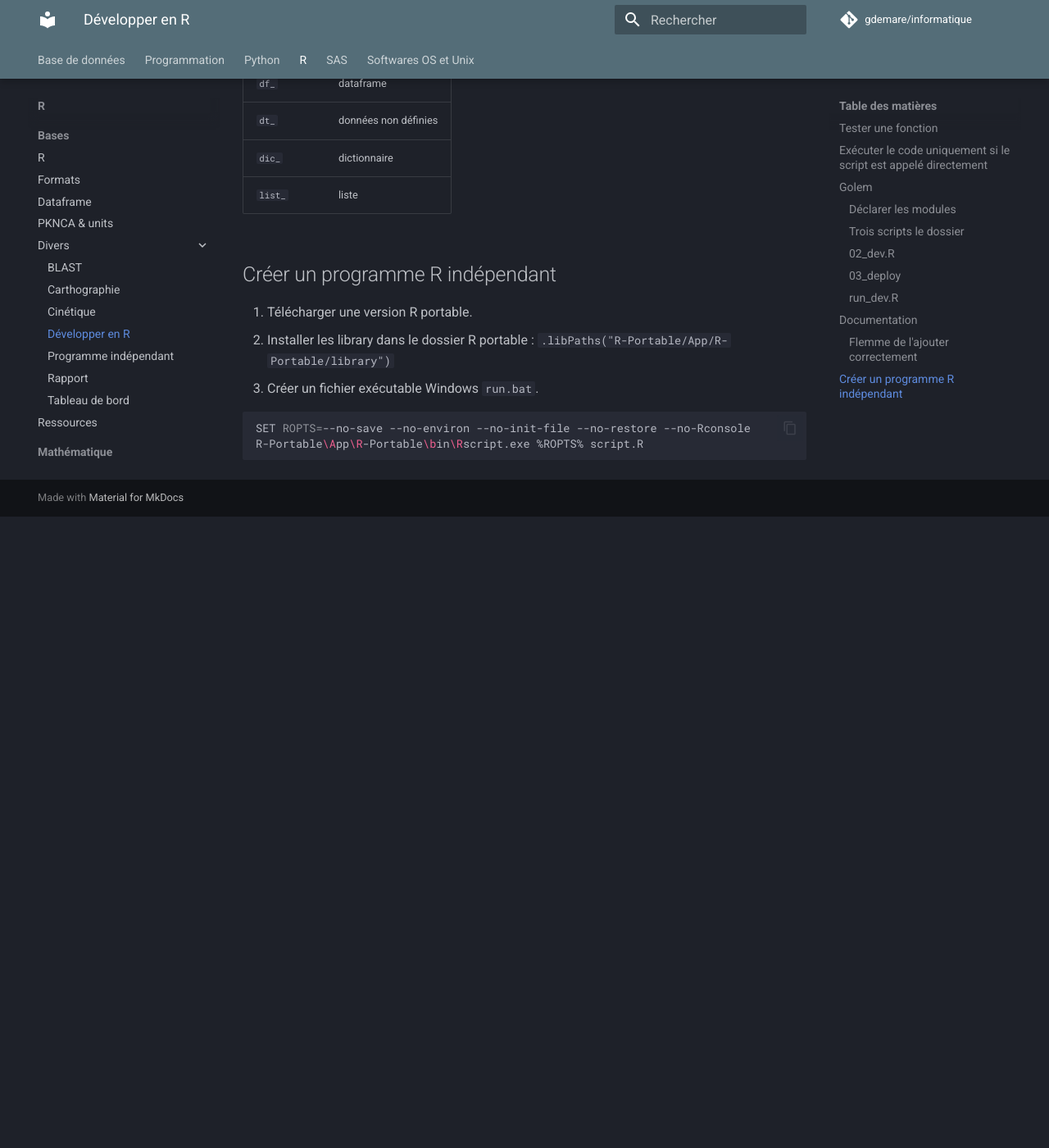
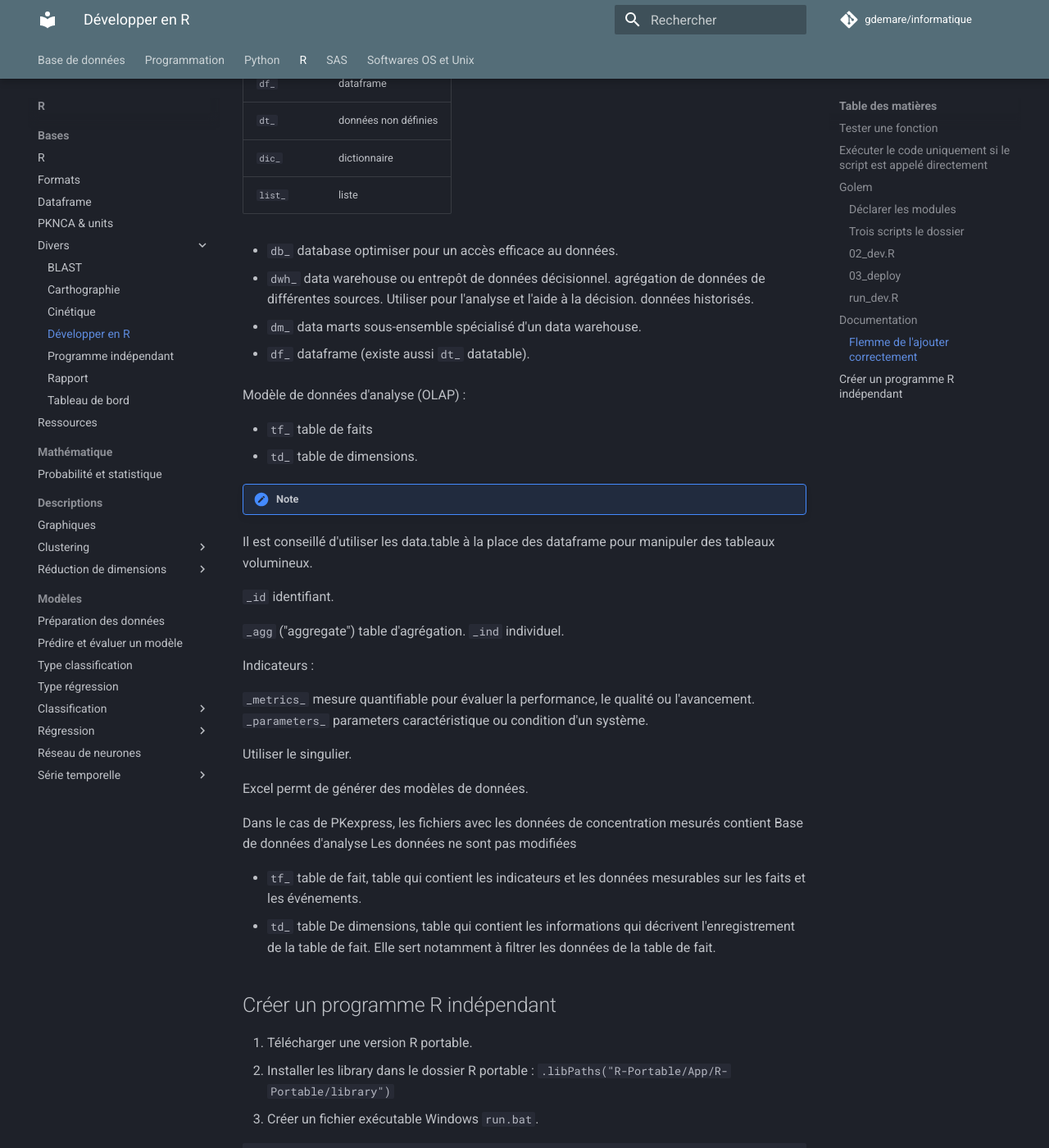
Before and after one commit to gdemare/Informatique, an MkDocs documentation site: the page built from docs/r/developper_r.md, in a window 1280 px wide and 1400 px high, scrolled down 2809 px. Shown: the whole window at 82% size. Built offline with MkDocs 1.6.1 and Material for MkDocs 9.7.7, drawn with Linux system fonts in a browser that asks for light colours; comment, search, counter and statistics services are not loaded; before the commit the page ends 3439 px from its top, so only the background shows below that.

Commit message:
Update developper_r.md

```diff
--- a/docs/r/developper_r.md
+++ b/docs/r/developper_r.md
@@ -98,6 +98,43 @@
 `dic_`		| dictionnaire
 `list_` 	| liste
 
+
+- `db_` database optimiser pour un accès efficace au données.
+- `dwh_` data warehouse ou entrepôt de données décisionnel. agrégation de données de différentes sources. Utiliser pour l'analyse et l'aide à la décision. données historisés.
+- `dm_` data marts sous-ensemble spécialisé d'un data warehouse.
+
+- `df_` dataframe (existe aussi `dt_` datatable).
+
+Modèle de données d'analyse (OLAP) :
+
+- `tf_` table de faits
+- `td_` table de dimensions.
+
+!!! note
+  Il est conseillé d'utiliser les data.table à la place des dataframe pour manipuler des tableaux volumineux.
+
+
+`_id` identifiant.
+
+`_agg` ("aggregate") table d'agrégation.
+`_ind` individuel.
+
+Indicateurs :
+
+`_metrics_` mesure quantifiable pour évaluer la performance, le qualité ou l'avancement.
+`_parameters_` parameters caractéristique ou condition d'un système.
+
+Utiliser le singulier.
+
+Excel permt de générer des modèles de données.
+
+Dans le cas de PKexpress, les fichiers avec les données de concentration mesurés contient
+Base de données d'analyse Les données ne sont pas modifiées
+
+* `tf_` table de fait, table qui contient les indicateurs et les données mesurables sur les faits et les événements.
+* `td_` table De dimensions, table qui contient les informations qui décrivent l'enregistrement de la table de fait. Elle sert notamment à filtrer les données de la table de fait.
+
+
 ## Créer un programme R indépendant
 
 1. Télécharger une version R portable.
```
